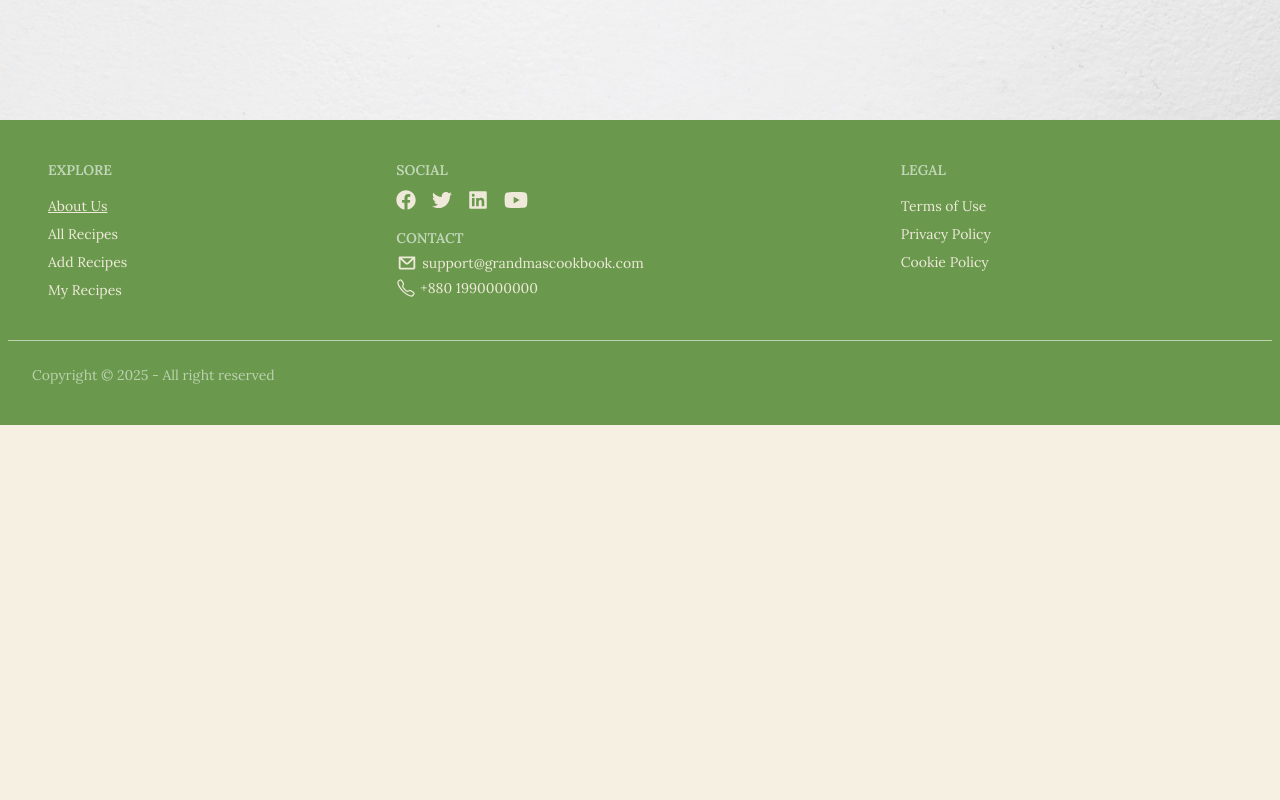
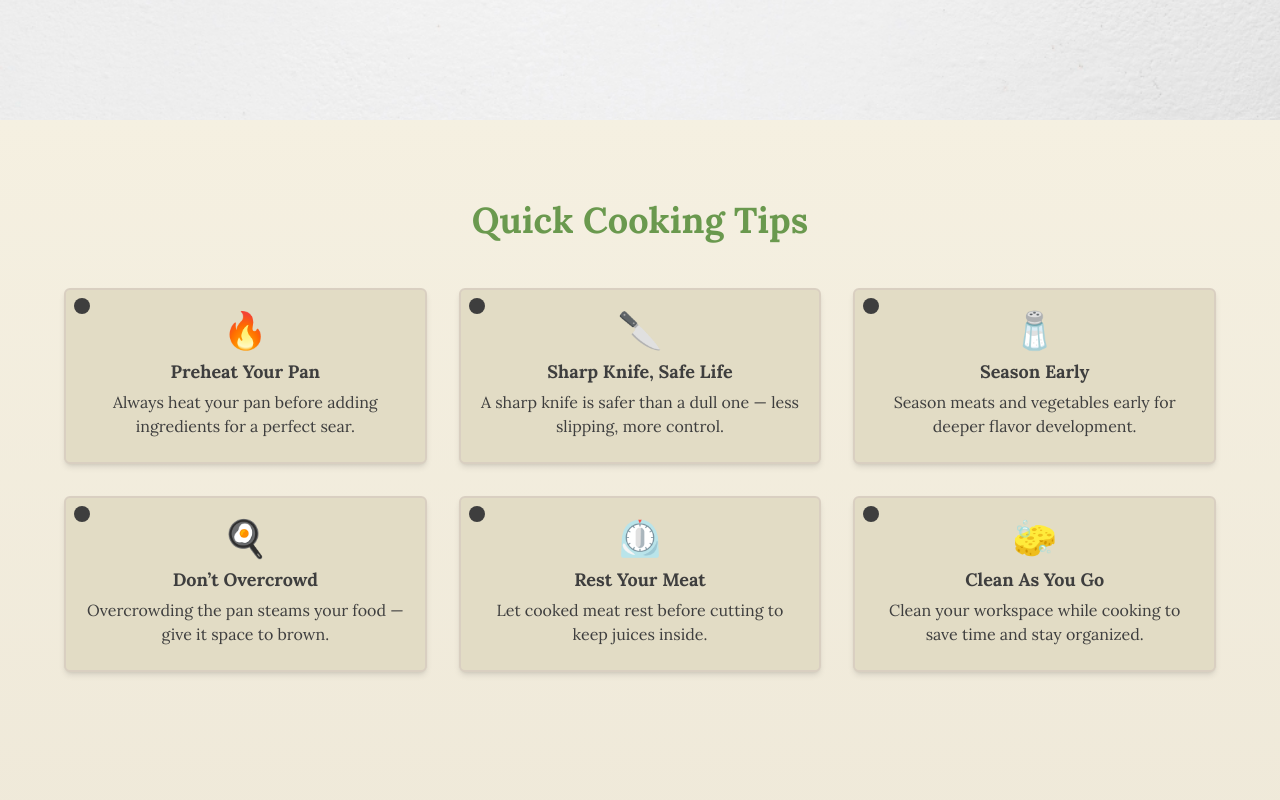
Before and after one commit to fabiha23/Grandma-s-Cookbook-Client, a React (Vite) app: page / in a window 1280 px wide. Shown: the part 680-1480 px from the top of the page. Before the commit the page ends 1105 px from the top, so only its background shows below. Built offline with nearby package versions, Linux system fonts and the light colour scheme; no server answers.

Commit message:
feat: cookin tips section added

```diff
--- a/package.json
+++ b/package.json
@@ -19,6 +19,8 @@
     "react-dom": "^19.1.0",
     "react-icons": "^5.5.0",
     "react-router": "^7.6.0",
+    "react-slick": "^0.30.3",
+    "slick-carousel": "^1.8.1",
     "tailwindcss": "^4.1.7"
   },
   "devDependencies": {
--- a/src/components/Banner.jsx
+++ b/src/components/Banner.jsx
@@ -15,7 +15,7 @@ const Banner = () => {
                     <h1 className='font-bold text-4xl md:text-5xl text-accent'>“Wholesome Recipes, Handed Down with Love”</h1>
                 </Fade>
                 <Fade
-                    delay={300} // Wait 200ms before starting
+                    delay={400} // Wait 200ms before starting
                     duration={2000} // Animation lasts 1 second
                     triggerOnce // Only animate once
                     fraction={0.5} // Start animation when element is 50% visible
@@ -25,7 +25,7 @@ const Banner = () => {
                     </p>
                 </Fade>
                 <Fade
-                    delay={500} // Wait 200ms before starting
+                    delay={600} // Wait 200ms before starting
                     duration={2000} // Animation lasts 1 second
                     triggerOnce // Only animate once
                     fraction={0.5} // Start animation when element is 50% visible
--- /dev/null
+++ b/src/components/CookingTips.jsx
@@ -0,0 +1,67 @@
+import React from 'react';
+import { Fade } from 'react-awesome-reveal';
+
+const tips = [
+  {
+    icon: '🔥',
+    title: 'Preheat Your Pan',
+    description: 'Always heat your pan before adding ingredients for a perfect sear.',
+    color: 'bg-purple-200',
+  },
+  {
+    icon: '🔪',
+    title: 'Sharp Knife, Safe Life',
+    description: 'A sharp knife is safer than a dull one — less slipping, more control.',
+    color: 'bg-blue-200 ',
+  },
+  {
+    icon: '🧂',
+    title: 'Season Early',
+    description: 'Season meats and vegetables early for deeper flavor development.',
+    color: 'bg-orange-200',
+  },
+  {
+    icon: '🍳',
+    title: 'Don’t Overcrowd',
+    description: 'Overcrowding the pan steams your food — give it space to brown.',
+    color: 'bg-blue-200',
+  },
+  {
+    icon: '⏲️',
+    title: 'Rest Your Meat',
+    description: 'Let cooked meat rest before cutting to keep juices inside.',
+    color: 'bg-orange-200',
+  },
+  {
+    icon: '🧽',
+    title: 'Clean As You Go',
+    description: 'Clean your workspace while cooking to save time and stay organized.',
+    color: 'bg-purple-200',
+  },
+];
+
+const CookingTips = () => {
+  return (
+    <div className="py-20 px-4">
+      <h2 className="text-4xl font-bold text-center text-primary mb-12">
+        Quick Cooking Tips
+      </h2>
+      <div className="grid grid-cols-1 sm:grid-cols-2 lg:grid-cols-3 gap-8 max-w-6xl mx-auto">
+        {tips.map((tip, index) => (
+          <Fade key={index} direction="up">
+            <div
+              className={`relative bg-[#E2DCC5] p-5 rounded-md shadow-md text-center hover:rotate-[-3deg] rotate-0 transition-transform duration-300 border-2 border-[#D9CFC1]`}
+            >
+              <div className="text-4xl mb-2">{tip.icon}</div>
+              <h3 className="text-lg font-bold mb-1 text-accent ">{tip.title}</h3>
+              <p className="text-accent  mb-1 ">{tip.description}</p>
+              <div className="absolute w-4 h-4 bg-accent rounded-full top-2 left-2 "></div>
+            </div>
+          </Fade>
+        ))}
+      </div>
+    </div>
+  );
+};
+
+export default CookingTips;
--- a/src/pages/Home.jsx
+++ b/src/pages/Home.jsx
@@ -1,6 +1,7 @@
 import React from 'react';
 import Banner from '../components/Banner';
 import banner from '../assets/bann.jpg'
+import CookingTips from '../components/CookingTips';
 
 
 const Home = () => {
@@ -12,6 +13,11 @@ const Home = () => {
                         <Banner></Banner>
                     </div>
                 </div>
+                <div className='bg-gradient-to-b from-base-100 to-base-200 min-h-[calc(100vh-80px)]'>
+                    <div className='max-w-7xl xl:mx-auto xl:px-2 lg:px-6 mx-3'>
+                        <CookingTips></CookingTips>
+                    </div>
+                </div>
 
 
                 {/* another component */}
```
Also changed, not shown: 1 other file (tests, documents, lock files or other folders).
